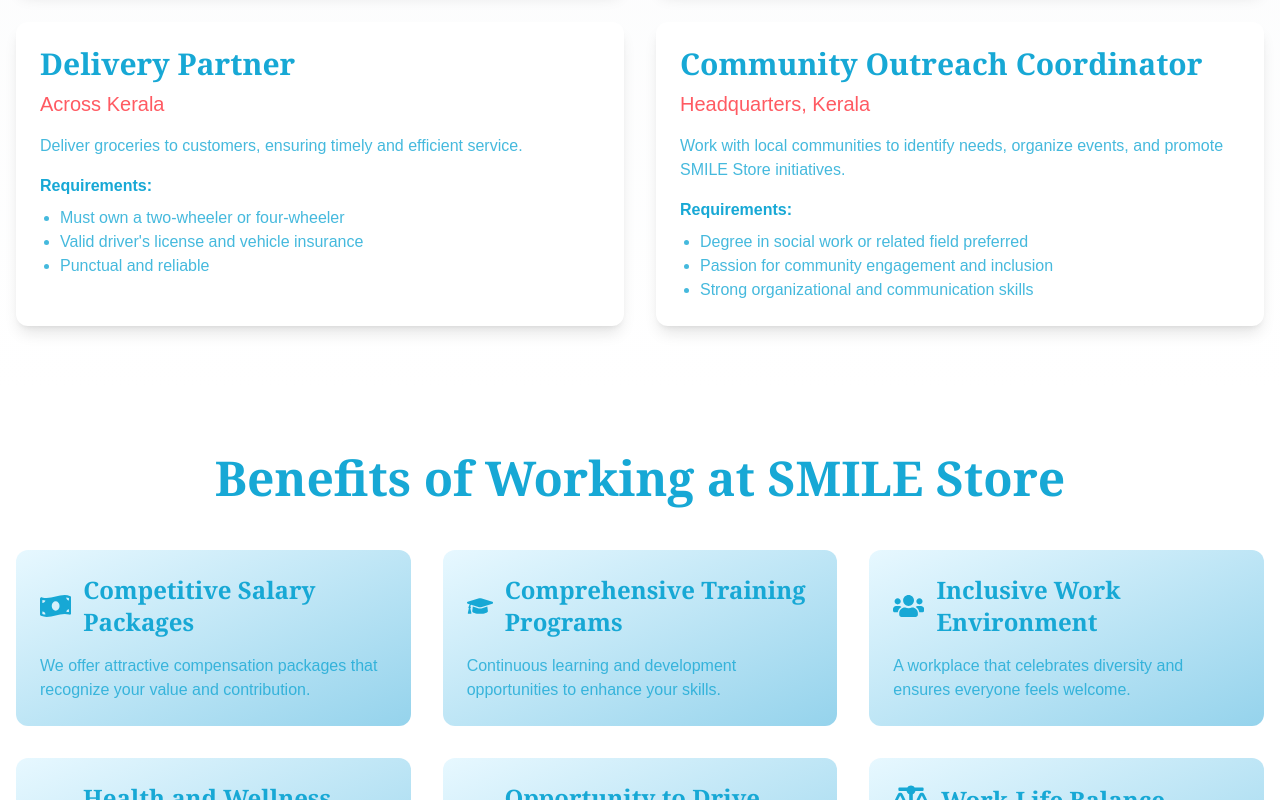
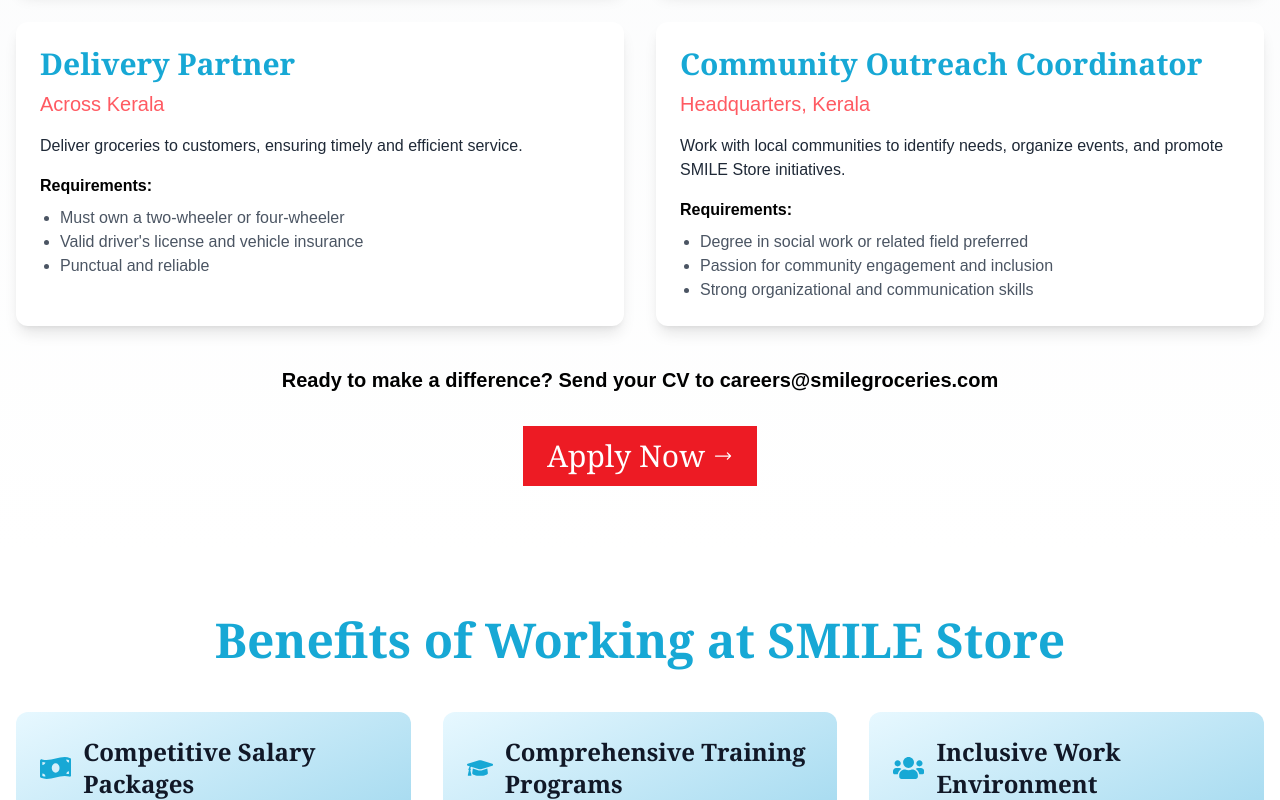
Before and after one commit to Barabari-Project/smile-store, a Next.js app: page /careers in a window 1280 px wide. Shown: the part 1300-2100 px from the top of the page. Built offline with nearby package versions, Linux system fonts and the light colour scheme.

Commit message:
[Career Page Bugs] : Fixed the bugs present on careers page

```diff
--- a/src/app/careers/page.tsx
+++ b/src/app/careers/page.tsx
@@ -81,7 +81,7 @@
                   <h3 className="text-2xl font-semibold text-ultravioletBlue mb-3 font-serif">
                     {item.title}
                   </h3>
-                  <p className="text-ultravioletBlue/80 font-poppins text-xl">
+                  <p className="text-gray-700 font-poppins text-xl">
                     {item.description}
                   </p>
                 </motion.div>
@@ -158,14 +158,14 @@
                   <p className="text-secondaryRed mb-4 font-poppins text-xl">
                     {job.location}
                   </p>
-                  <p className="text-ultravioletBlue/80 mb-4 font-poppins">
+                  <p className="text-gray-800 mb-4 font-poppins">
                     {job.description}
                   </p>
                   <div className="space-y-2">
-                    <p className="font-semibold text-ultravioletBlue font-poppins">
+                    <p className="font-semibold text-black font-poppins">
                       Requirements:
                     </p>
-                    <ul className="list-disc pl-5 text-ultravioletBlue/80 font-poppins">
+                    <ul className="list-disc pl-5 text-gray-600 font-poppins">
                       {job.requirements.map((req, i) => (
                         <li key={i}>{req}</li>
                       ))}
@@ -174,6 +174,23 @@
                 </motion.div>
               ))}
             </div>
+            <center>
+            <p className="text-black mb-8 font-poppins font-bold  text-xl pt-10">
+              Ready to make a difference? Send your CV to
+              careers@smilegroceries.com
+            </p>
+            <motion.a
+              href="mailto:careers@smilegroceries.com"
+              whileHover={{ scale: 1.05 }}
+              whileTap={{ scale: 0.95 }}
+              className="get-in-touch hover:animate-pulseCustom inline-block"
+            >
+              <span className="flex items-center space-x-2">
+                <div className="text-3xl font-serif">Apply Now</div>
+                <HiArrowLongRight className="text-xl" />
+              </span>
+            </motion.a>
+            </center>
           </div>
         </div>
 
@@ -241,11 +258,11 @@
                 >
                   <div className=" text-3xl flex items-center mb-4">
                     {benefit.icon}
-                    <h3 className="text-2xl font-serif font-semibold text-ultravioletBlue ml-3">
+                    <h3 className="text-2xl font-serif font-semibold text-gray-900 ml-3">
                       {benefit.title}
                     </h3>
                   </div>
-                  <p className="text-ultravioletBlue/80 text-md font-poppins">
+                  <p className="text-gray-800 text-md font-poppins">
                     {benefit.description}
                   </p>
                 </motion.div>
@@ -255,7 +272,7 @@
         </div>
 
         {/* Apply Section */}
-        <div className="py-16 bg-white">
+        {/* <div className="py-16 bg-white">
           <div className="container mx-auto px-4 text-center">
             <h2 className="text-5xl font-serif font-bold text-ultravioletBlue mb-8">
               How to Apply?
@@ -276,7 +293,7 @@
               </span>
             </motion.a>
           </div>
-        </div>
+        </div> */}
       </section>
       <Footer />
     </>
```
